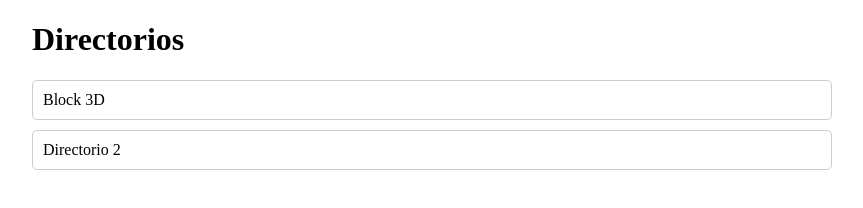
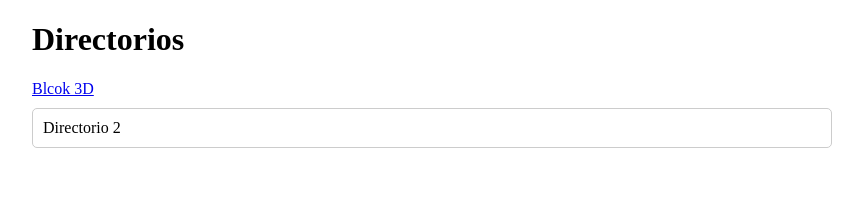
Before and after one commit to keplerhg/model-3d, a plain HTML site: page index.html in a window 1280 px wide. Shown: the whole page, without its empty margins (208-1071 px from the left). Drawn offline with Linux system fonts and the light colour scheme.

Commit message:
Update index.html

```diff
--- a/index.html
+++ b/index.html
@@ -10,7 +10,7 @@
       <h1>Directorios</h1>
       <ul>
         <li>
-          <a href="#" class="directory-link" data-path="./Block3D">Block 3D</a>
+          <a href="https://github.com/keplerhg/model-3d/tree/main/Block3D" target="_blank">Blcok 3D</a>
         </li>
         <li>
           <a href="#" class="directory-link" data-path="./directory2">Directorio 2</a>
```
